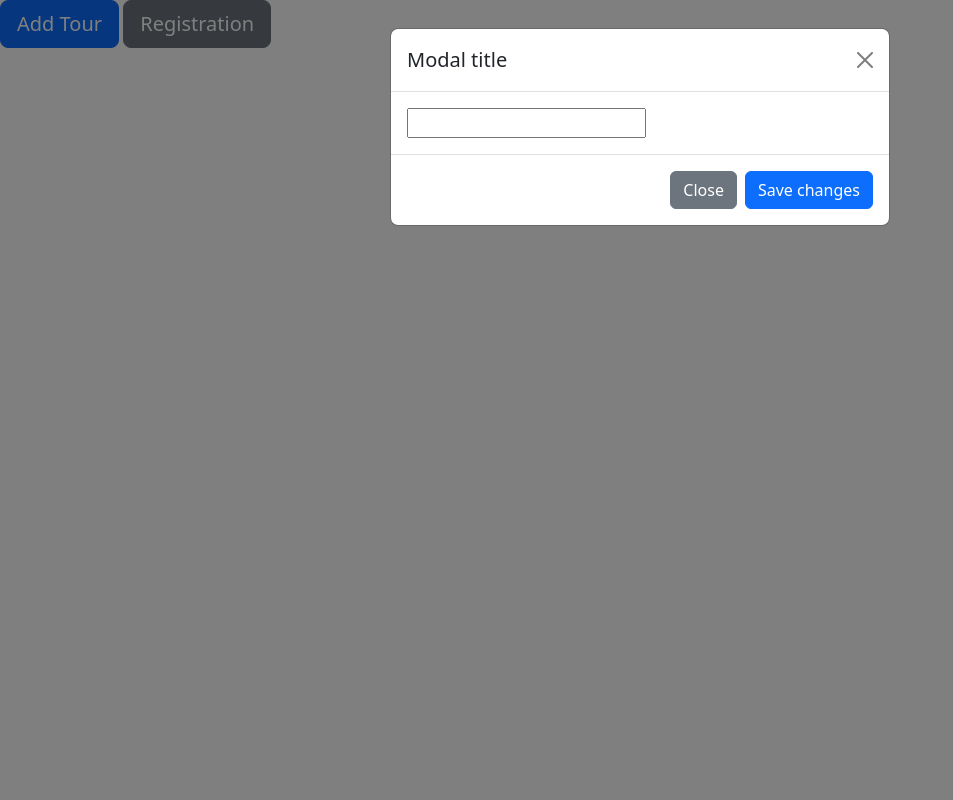
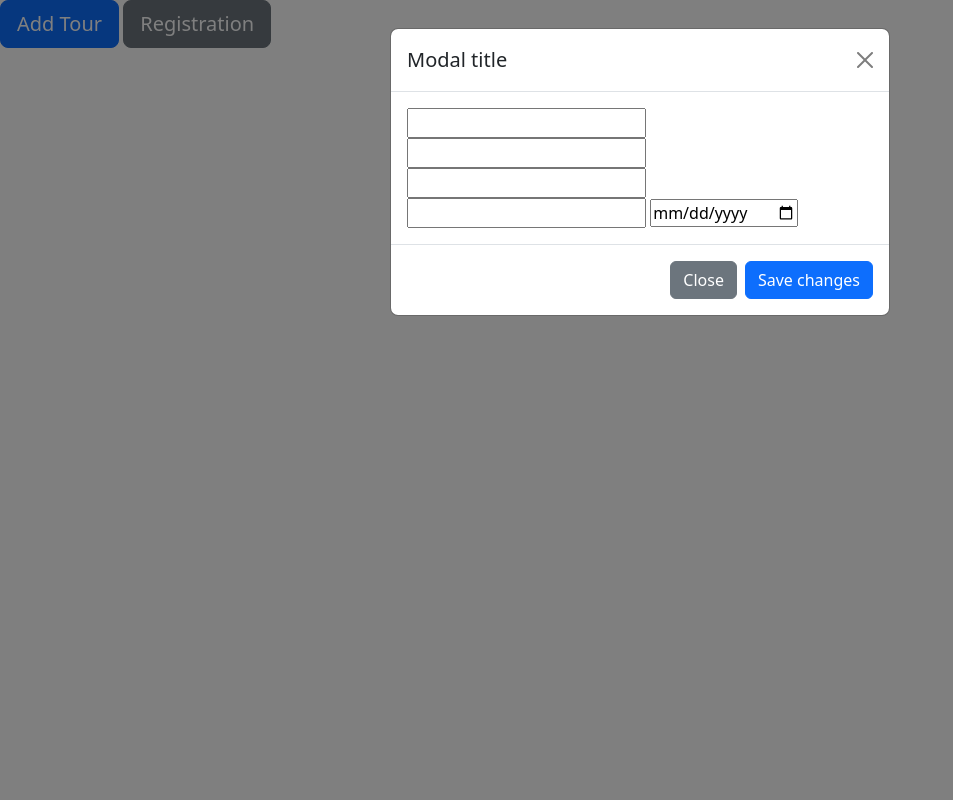
Before and after one commit to sasha-py24/Tours-2024, a FastAPI app: page / in a window 1280 px wide, after a click on "Add Tour". Shown: the whole page, without its empty margins (0-953 px from the left). Run offline with FastAPI, Linux system fonts and the light colour scheme.

Commit message:
add to index tourForm

```diff
--- a/templates/index.html
+++ b/templates/index.html
@@ -49,8 +49,12 @@
           <h1 class="modal-title fs-5" id="tourModalLabel">Modal title</h1>
           <button type="button" class="btn-close" data-bs-dismiss="modal" aria-label="Close"></button>
         </div>
-        <div class="modal-body">
-          <input type="text" id="tourName"> <!-- Форма для створення туру -->
+        <div class="modal-body"><!-- Форма для створення туру -->
+             <input type="text" id="tourName">
+             <input type="text" id="tourCity">
+             <input type="number" id="tourDays">
+             <input type="number" id="tourPrice">
+             <input type="date" id="tourDate">
         </div>
         <div class="modal-footer">
           <button type="button" class="btn btn-secondary" data-bs-dismiss="modal">Close</button>
```
